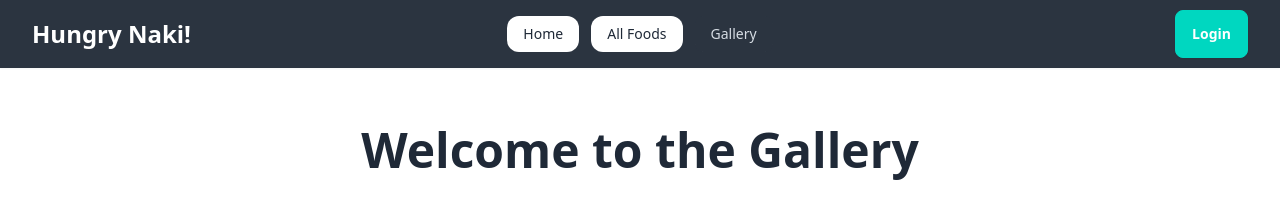
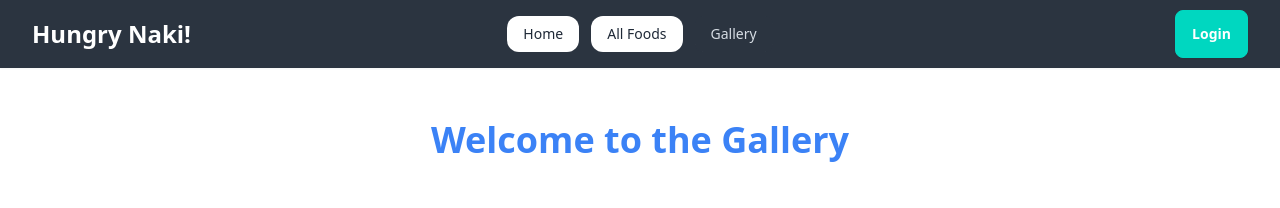
Before and after one commit to ahasan-ullah/Hungry-Naki, a React (Vite) app: page /gallery in a window 1280 px wide. Shown: the top 208 px of the page. Built offline with nearby package versions, Linux system fonts and the light colour scheme; no server answers; grey boxes are pictures that could not be loaded.

Commit message:
gallery page modified

```diff
--- a/src/pages/AllFoods/AllFoods.jsx
+++ b/src/pages/AllFoods/AllFoods.jsx
@@ -93,7 +93,7 @@ const AllFoods = () => {
           className="p-2 w-72 border rounded-lg shadow-lg mt-4"
           placeholder="Search for food items..."
         />
-        <button onClick={handleSort} className="btn btn-error">
+        <button onClick={handleSort} className="btn btn-error text-white">
           Sort
         </button>
       </div>
--- a/src/pages/Gallery/Gallery.jsx
+++ b/src/pages/Gallery/Gallery.jsx
@@ -26,11 +26,11 @@ const Gallery = () => {
   };
 
   return (
-    <div className="min-h-screen flex flex-col justify-center items-center mt-20">
+    <div className="min-h-screen flex flex-col mt-20 p-10">
       {/* Page Title */}
-      <h1 className="text-5xl font-bold mb-5">
-        Welcome to the Gallery
-      </h1>
+      <div className="text-center mb-10">
+        <h1 className="text-4xl font-semibold text-blue-500">Welcome to the Gallery</h1>
+      </div>
 
       {/* Gallery Section */}
       <div className="grid grid-cols-2 md:grid-cols-3 lg:grid-cols-4 gap-4 p-4 max-w-5xl mx-auto">
```
